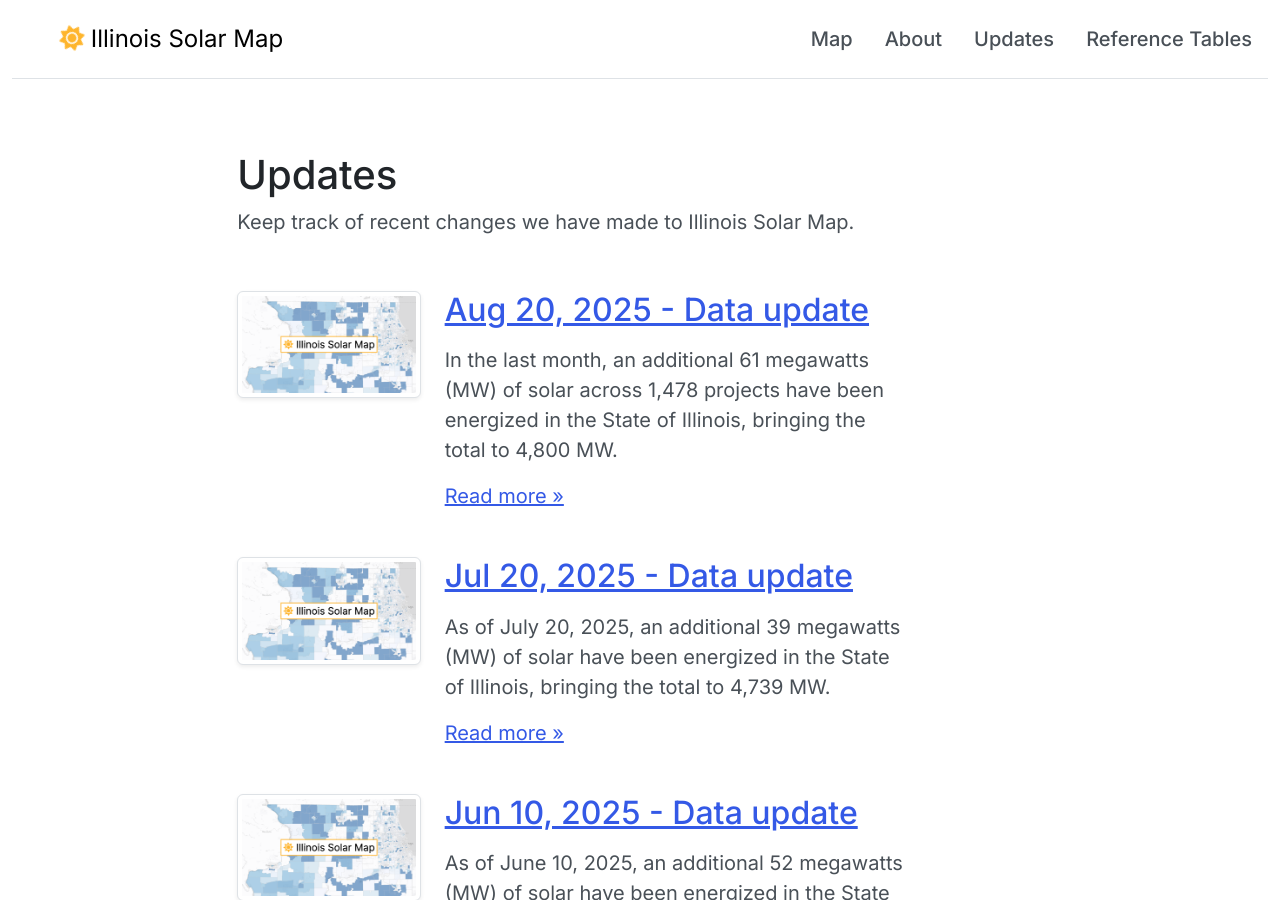
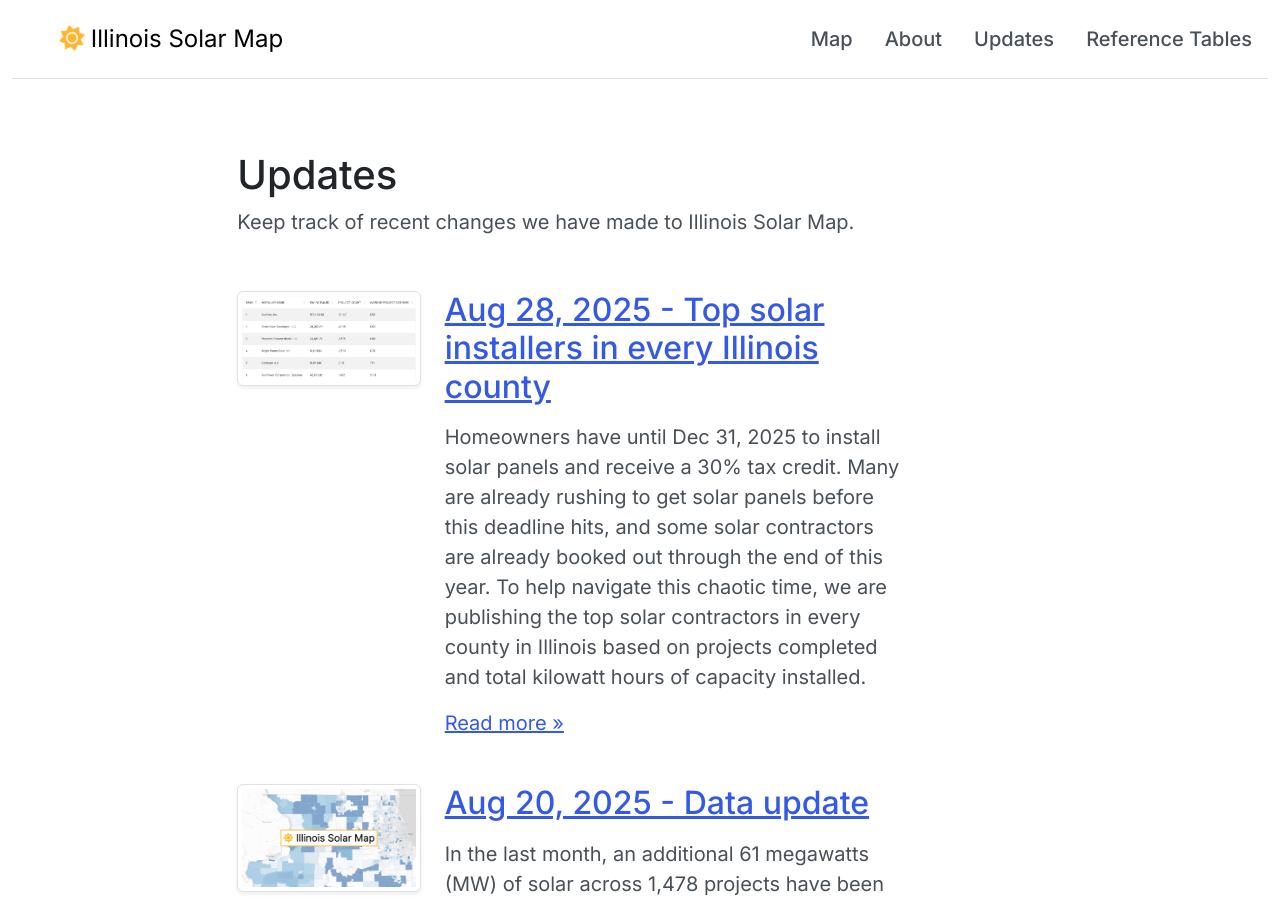
Before and after one commit to chihacknight/il-solar-map, a Jekyll site: the page built from updates.html, in a window 1280 px wide and 900 px high. Built offline with Jekyll 4.4.1, drawn with Linux system fonts in a browser that asks for light colours; nearby versions of some CDN libraries.

Commit message:
added update on top solar installers

```diff
--- /dev/null
+++ b/_posts/2025-08-28-top-solar-installers-by-county.md
@@ -0,0 +1,34 @@
+---
+layout: update
+categories:
+  - update
+title: "Top solar installers in every Illinois county"
+description: "Homeowners have until Dec 31, 2025 to install solar panels and receive a 30% tax credit. Many are already rushing to get solar panels before this deadline hits, and some solar contractors are already booked out through the end of this year. To help navigate this chaotic time, we are publishing the top solar contractors in every county in Illinois based on projects completed and total kilowatt hours of capacity installed."
+image: "/images/updates/il-solar-installers.jpg"
+author: "Derek Eder"
+date: 2025-08-28
+published: true
+---
+
+In July 2025, the “big beautiful bill” passed by Congress [eliminated the Residential Clean Energy Credits program, among many other clean energy incentives](https://homes.rewiringamerica.org/es/electric-tax-credits). This program provides a 30% tax credit for installing solar panels on your home.
+
+However, these credits are not gone yet. You have until Dec 31, 2025 to install solar panels and receive this credit. Many are already [rushing to get solar panels before this deadline hits](https://www.kcrg.com/2025/07/25/solar-companies-see-rush-demand-after-big-beautiful-bill-ends-tax-credits/), and some solar contractors are already booked out through the end of this year.
+
+To help navigate this chaotic time, we are publishing the top solar contractors in every county in Illinois based on projects completed and total kilowatt hours of capacity installed.
+
+This data comes from data published by the Illinois Power Agency (IPA) on [Illinois Adjustable Block Program Project Applications](https://illinoisabp.com/project-application-reports/), which we use to power the IL Solar Map.
+
+After a bit of data cleanup, here are the top 25 solar installers in Illinois:
+
+<h2 id="installers" class="mt-4">Top 25 solar installers in Illinois</h2>
+<div id="installers-table"></div>
+
+Because many of these installers work regionally, we also broke out the solar installers by County. To use the below table, enter your county name into the search box to see the top solar installers in your area:
+
+<h2 id="installers-by-county" class="mt-4">Top solar installers by Illinois county</h2>
+<div id="installers-county-table"></div>
+
+<script src="/js/jquery.dataTables.min.js"></script>
+<script src="/js/dataTables.bootstrap5.min.js"></script>
+<script src="/js/csv_to_html_table.js"></script>
+<script src="/js/top-installers.js"></script>
--- a/reference-tables.html
+++ b/reference-tables.html
@@ -1,5 +1,5 @@
 ---
-layout: narrow
+layout: default
 title: Reference tables
 ---
 
```
Also changed, not shown: data/raw/il-solar-installers-il-2025-08.csv (added, +26 -0 lines), js/top-installers.js (added, +33 -0 lines), data/raw/il-solar-installers-by-county-2025-08.csv (added), images/updates/il-solar-installers.jpg (added).
